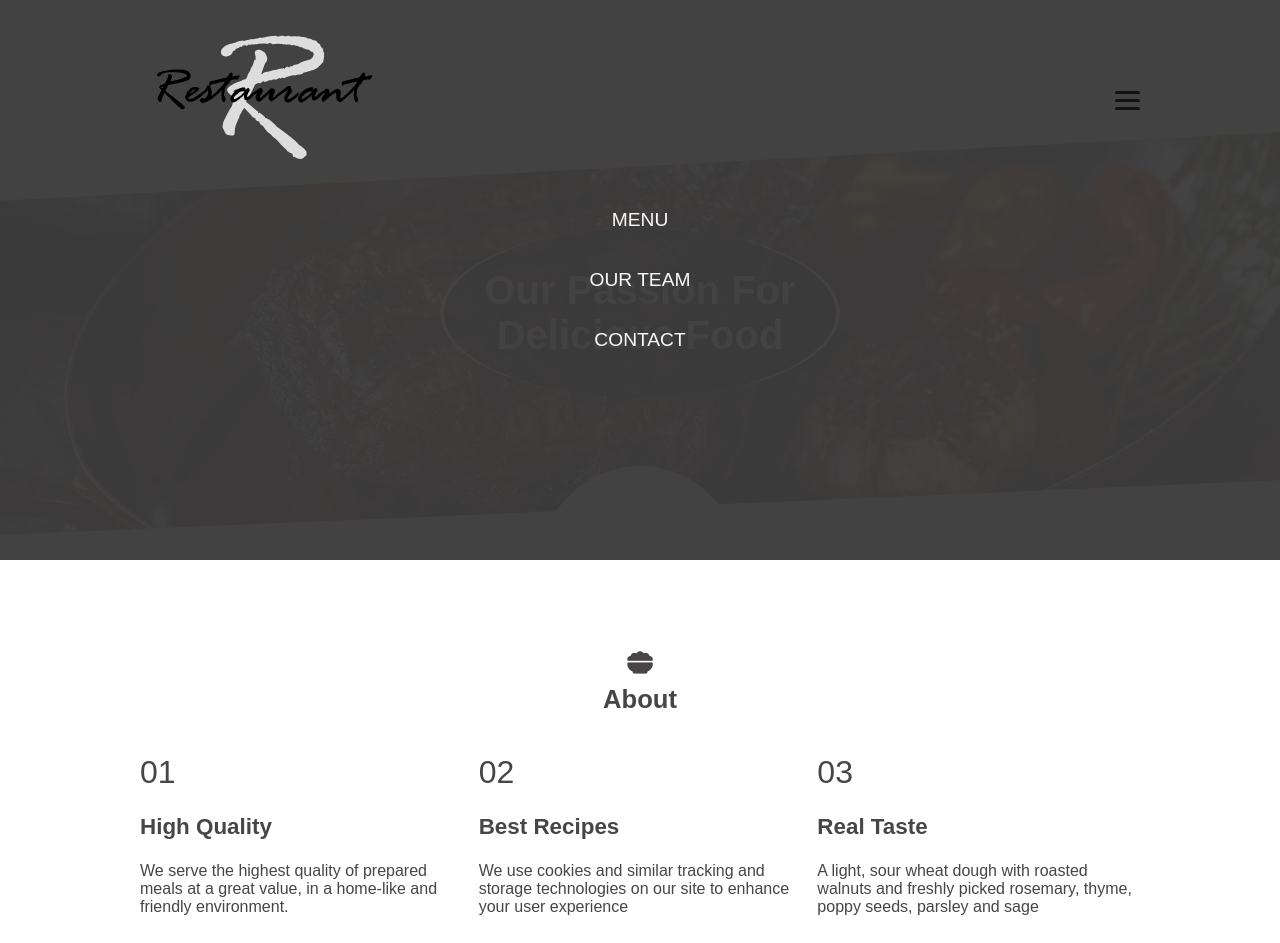
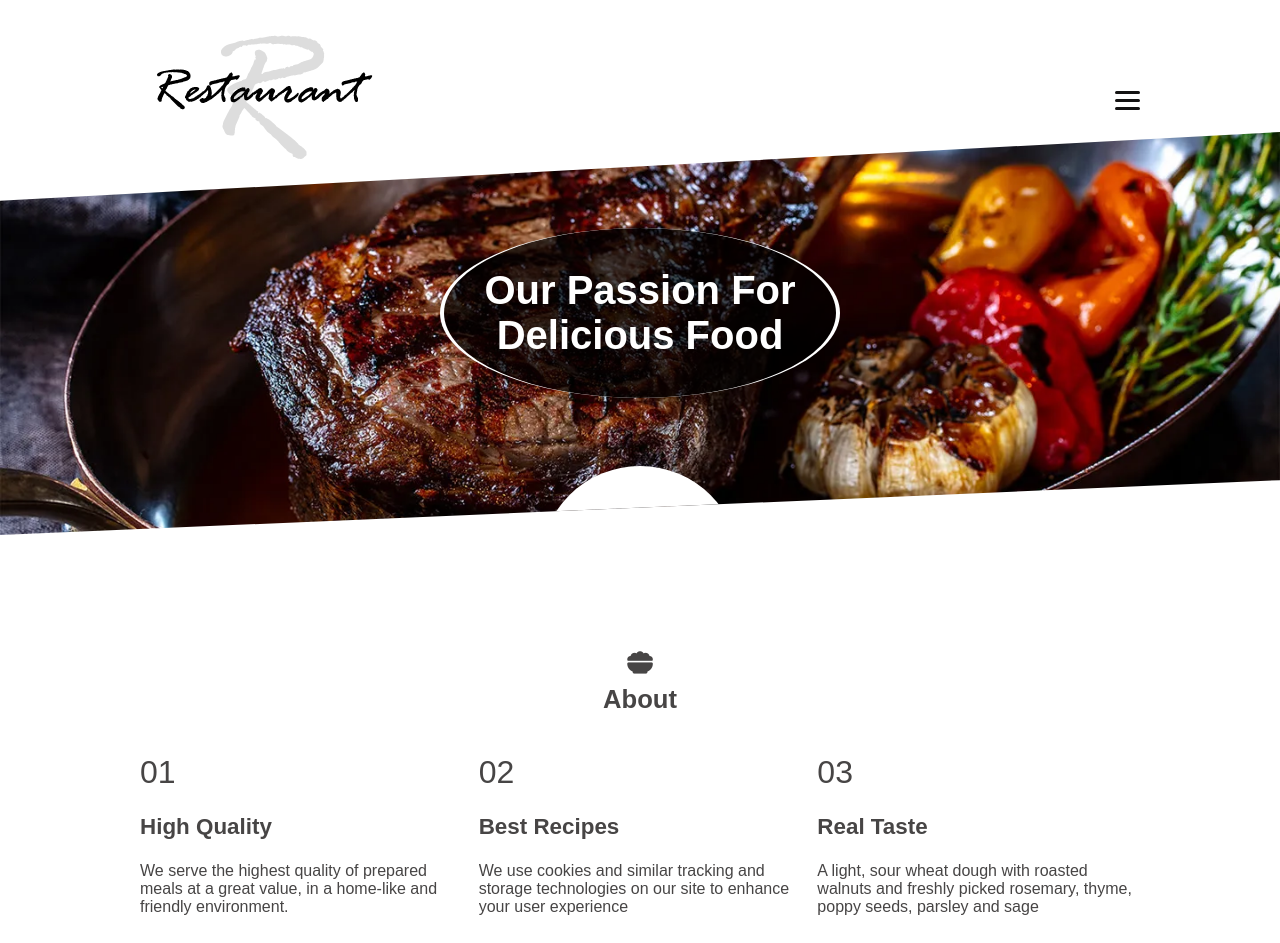
Before and after one commit to marijan10marijan/restaurant-responsive-website, a plain HTML site: page index.html in a window 1280 px wide. Shown: the top 943 px of the page. Drawn offline with Linux system fonts and the light colour scheme.

Commit message:
Update index.html

```diff
--- a/index.html
+++ b/index.html
@@ -18,7 +18,7 @@
 
     <!-- HEADER -->
     <header>
-        <div class="links-box links-box-display">
+        <div class="links-box">
             <a href="#menu">Menu</a>
             <a href="#ourTeam">Our Team</a>
             <a href="#contact">Contact</a>
```
